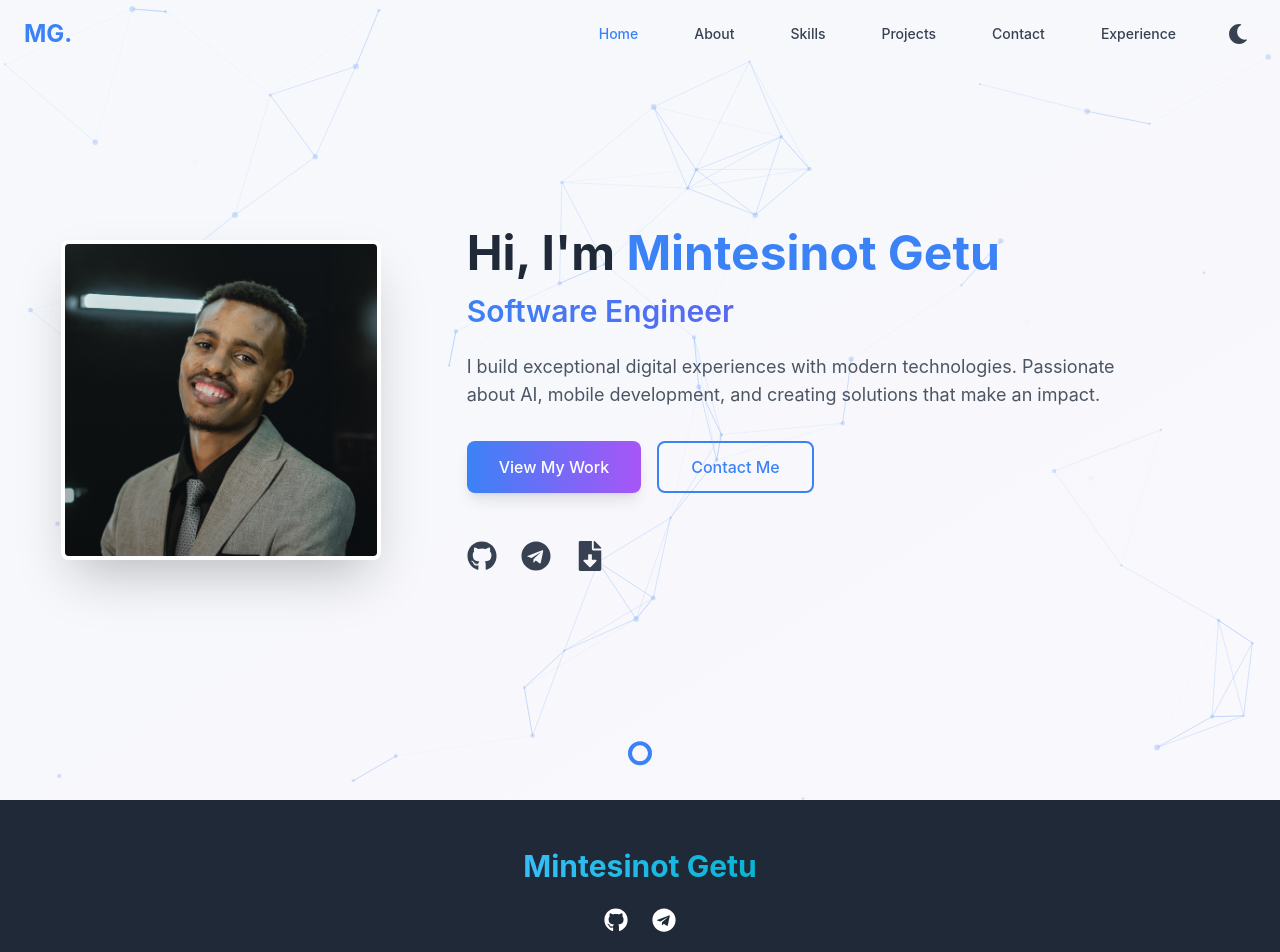
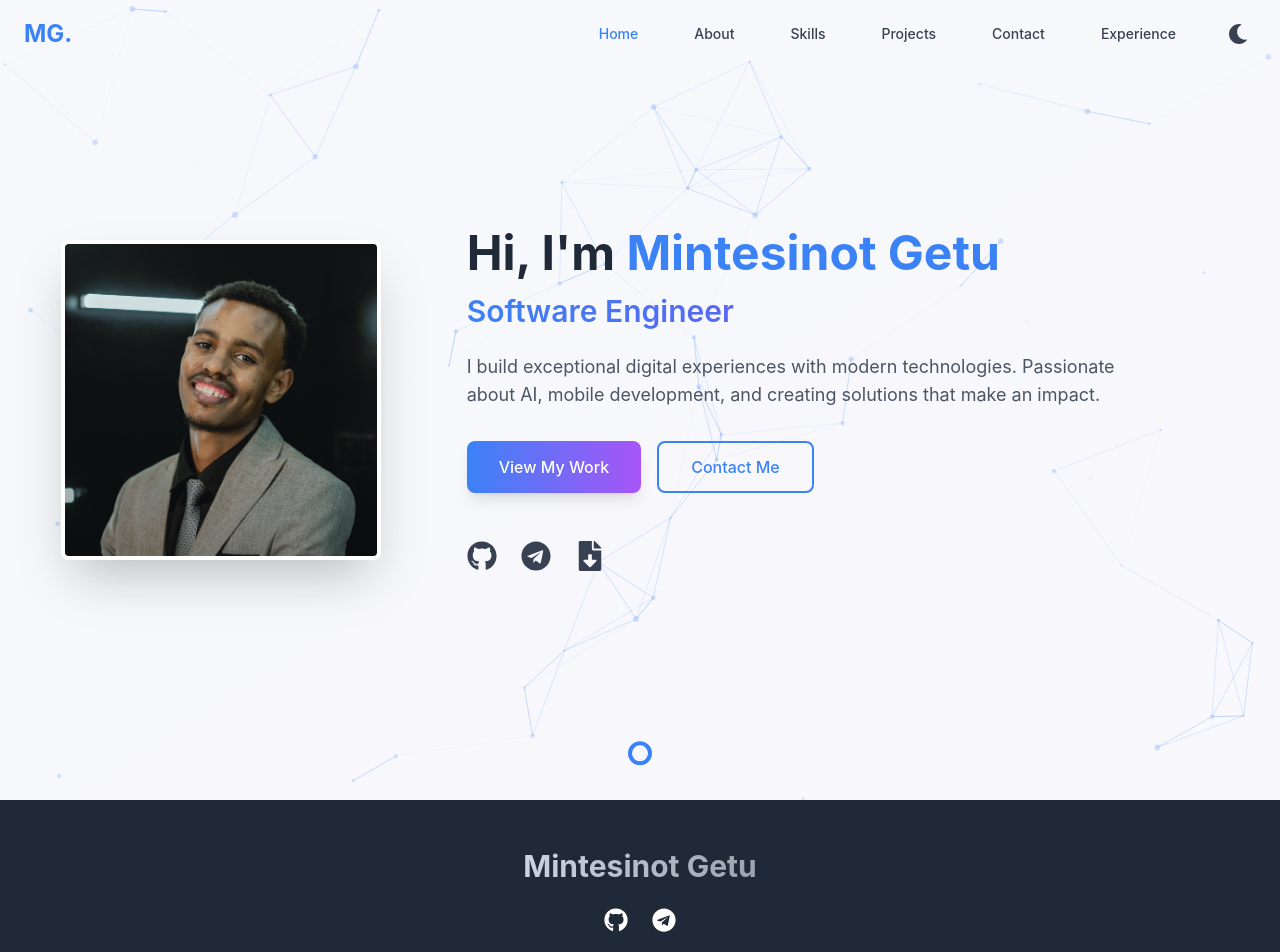
Before and after one commit to mntc3434/my-portfolio, a React (Create React App) app: page / in a window 1280 px wide. Shown: the top 952 px of the page. Built offline with nearby package versions, Linux system fonts and the light colour scheme.

Commit message:
Update Footer.jsx

```diff
--- a/src/components/Footer.jsx
+++ b/src/components/Footer.jsx
@@ -17,7 +17,7 @@
           <motion.a
             href="#home"
             whileHover={{ scale: 1.1 }}
-            className="text-3xl font-bold mb-6 bg-clip-text text-transparent bg-gradient-to-r from-sky-400 to-cyan-500"
+            className="text-3xl font-bold mb-6 bg-clip-text text-transparent bg-gradient-to-r from-slate-300 to-gray-400"
           >
             Mintesinot Getu
           </motion.a>
```
